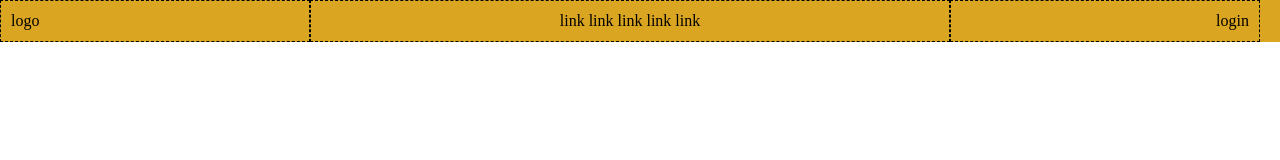
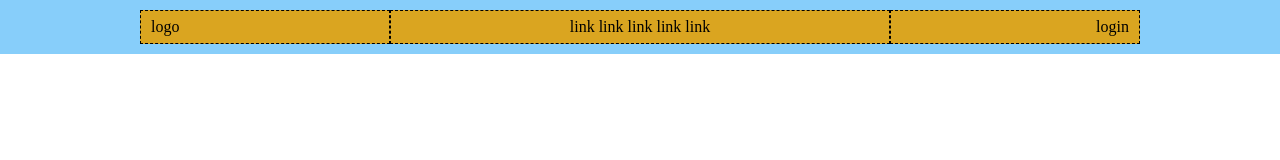
Before and after one commit to B0G0N1/htmlcss-struttura-discord, a plain HTML site: page index.html in a window 1280 px wide. Drawn offline with Linux system fonts and the light colour scheme.

Commit message:
[UPX] Finish Header

```diff
--- a/css/style.css
+++ b/css/style.css
@@ -5,17 +5,25 @@
 }
 
 header{
-    background-color: goldenrod;
+    background-color: lightskyblue;
+    padding: 10px 0px;
+}
+
+.container{
+    max-width: 1200px;
+    margin: 0 auto;
 }
 
 .row{
     display: flex;
     flex-wrap: wrap;
-    line-height: 2.5;
+    line-height: 2;
+    background-color: goldenrod;
+    margin: 0px 100px;
 }
 
 .column-25{
-    width: calc(25% - 10px);
+    width: 25%;
     border: 1px dashed black;
 }
 
```
